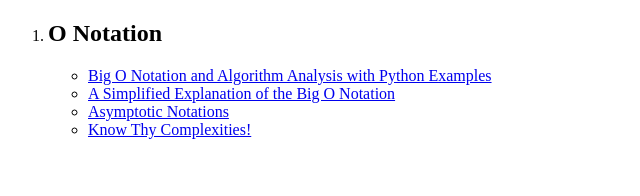
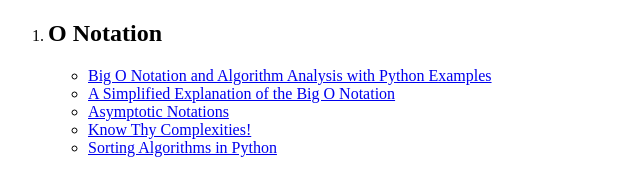
Before and after one commit to osvita-code/algorithms, a plain HTML site: page index.html in a window 1280 px wide. Shown: the whole page, without its empty margins (0-640 px from the left). Drawn offline with Linux system fonts and the light colour scheme.

Commit message:
Add Sorting Algorithms in Python

```diff
--- a/index.html
+++ b/index.html
@@ -19,6 +19,7 @@
                         Simplified Explanation of the Big O Notation</a></li>
                 <li><a href="https://learnxinyminutes.com/docs/asymptotic-notation/">Asymptotic Notations</a></li>
                 <li><a href="https://www.bigocheatsheet.com/">Know Thy Complexities!</a></li>
+                <li><a href="https://realpython.com/sorting-algorithms-python/">Sorting Algorithms in Python</a></li>
             </ul>
         </li>
     </ol>
```
